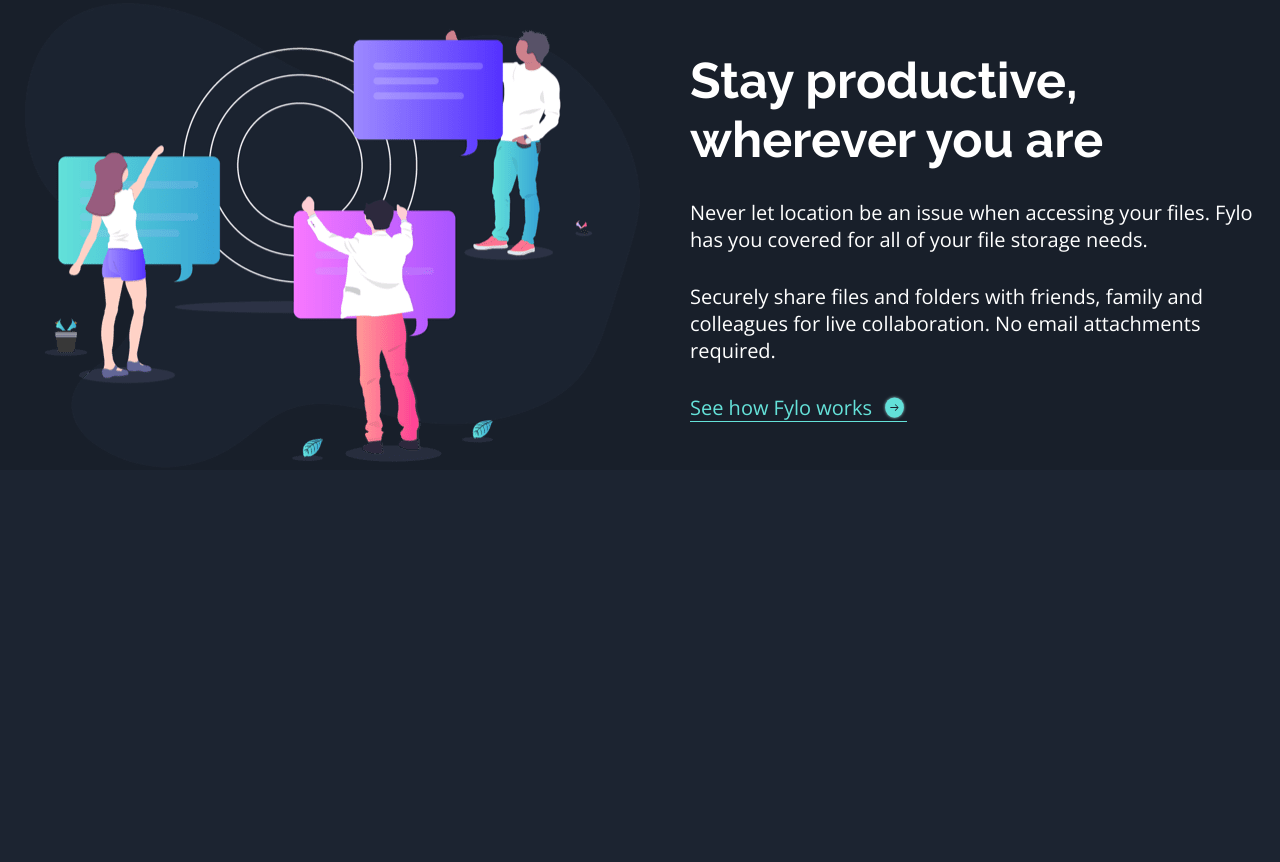
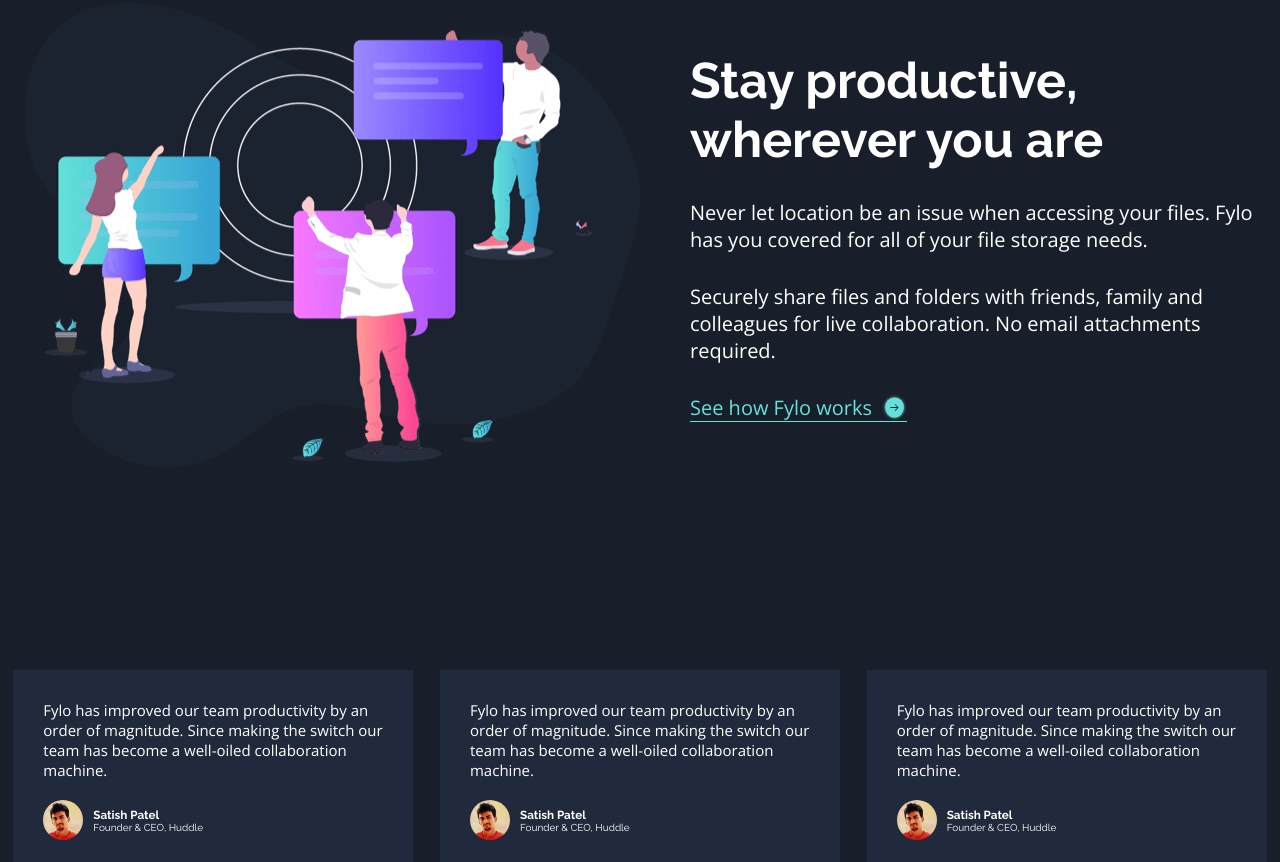
Before and after one commit to cold412/fylo-dark-theme-landing-page-master, a Gatsby site: page / in a window 1280 px wide. Shown: the part 1836-2698 px from the top of the page. Before the commit the page ends 2306 px from the top, so only its background shows below. Built offline with nearby package versions, Linux system fonts and the light colour scheme; Gatsby itself is replaced by a stand-in of ours.

Commit message:
props update

```diff
--- /dev/null
+++ b/src/pages/Page4.js
@@ -0,0 +1,23 @@
+import React from 'react'
+import Pate4container from '../pages/components/Page4container'
+import satish from '../img/profile-1.jpg'
+import '../styles/page4.scss'
+
+const Page4 = () => {
+    return (
+        <div className="page4__container">
+            <Pate4container text="Fylo has improved our team productivity by an order of magnitude. Since making the switch our team has
+  become a well-oiled collaboration machine.
+" image={satish} name="Satish Patel" title="Founder & CEO, Huddle"/>
+            <Pate4container text="Fylo has improved our team productivity by an order of magnitude. Since making the switch our team has
+  become a well-oiled collaboration machine.
+" image={satish} name="Satish Patel" title="Founder & CEO, Huddle"/>
+            <Pate4container text="Fylo has improved our team productivity by an order of magnitude. Since making the switch our team has
+  become a well-oiled collaboration machine.
+" image={satish} name="Satish Patel" title="Founder & CEO, Huddle"/>
+        </div>
+
+    )
+}
+
+export default Page4
--- /dev/null
+++ b/src/pages/components/Member.js
@@ -0,0 +1,18 @@
+import React from 'react'
+import '../../styles/member.scss'
+
+function Member(props) {
+    return (
+        <div className="member__container">
+            <div className="member__left">
+                <img src={props.image} alt="" />
+            </div>
+            <div className="member__right">
+                <h3>{props.name}</h3>
+                <p>{props.title}</p>
+            </div>
+        </div>
+    )
+}
+
+export default Member
--- /dev/null
+++ b/src/pages/components/Page4container.js
@@ -0,0 +1,15 @@
+import React from 'react'
+import MainText from './MainText'
+import Member from './Member'
+import '../../styles/page4container.scss'
+
+const Pate4container = (props) => {
+    return (
+        <div className="pate4Cont">
+           <MainText text={props.text} />
+            <Member image={props.image} name={props.name} title={props.title}/>
+        </div>
+    )
+}
+
+export default Pate4container
--- a/src/pages/index.js
+++ b/src/pages/index.js
@@ -3,6 +3,7 @@
 import Page1 from "./Page1"
 import Page2 from "./Page2"
 import Page3 from "./Page3"
+import Page4 from "./Page4"
 import '../styles.scss'
 import '../styles/index.scss'
 
@@ -21,6 +22,9 @@
       <div className="page3Cont">
       <Page3 />
       </div>
+      <div className="page4Cont">
+      <Page4 />
+      </div>
     </div>
   )
 }
--- /dev/null
+++ b/src/styles/member.scss
@@ -0,0 +1,18 @@
+@import '_var';
+
+
+.member__container{
+    display: flex;
+    font-family: $Rale;
+    color: $White;
+    justify-content: start;
+    align-items: center;
+    padding-bottom: 2rem;
+    .member__left{
+        padding-right: 1rem;
+    }
+    img{
+        width: 4rem;
+        border-radius: 50%;
+    }
+}
--- /dev/null
+++ b/src/styles/page4.scss
@@ -0,0 +1,10 @@
+@import '_var';
+
+
+.page4__container{
+    background-color: $DarkBlueMain;
+    padding-top: 20rem;
+    display: grid;
+    grid-template-columns: 1fr 1fr 1fr;
+    justify-items: center;
+}
--- /dev/null
+++ b/src/styles/page4container.scss
@@ -0,0 +1,19 @@
+@import '_var';
+
+.pate4Cont{
+    display: flex;
+    flex-direction: column;
+    width: 40rem;
+    padding-left: 3rem;
+    padding-right: 3rem;
+    background-color: $DakkBlueTest;
+
+    .MainText{
+        p{
+            text-align: left;
+            padding-bottom: 2rem;
+            font-size: 1.5rem;
+        min-width: 30rem;
+        }
+    }
+}
```
